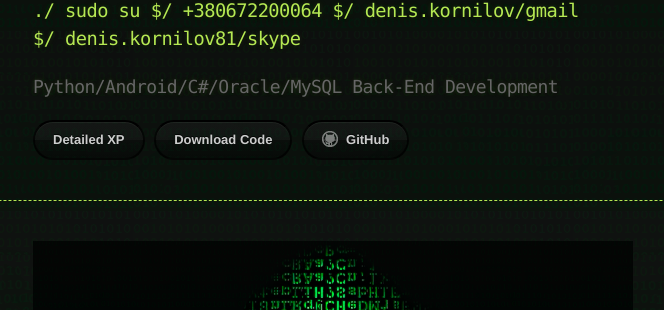
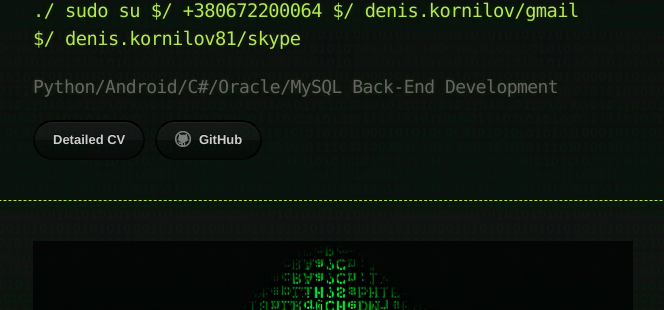
Before and after one commit to kornilov1981/kornilov1981.github.io, a Jekyll site: the page built from index.md, in a window 1280 px wide and 900 px high. Shown: the part 149-459 px from the top of the window, without its empty margins (307-971 px from the left). Built offline with Jekyll 4.4.1, drawn with Linux system fonts in a browser that asks for light colours.

Commit message:
Header Btn Fix

```diff
--- a/_layouts/default.html
+++ b/_layouts/default.html
@@ -25,8 +25,8 @@
         <section id="downloads">
           {% if site.show_downloads %}
           	<nobr>
-                <a href="{{ site.github.zip_url }}" class="btn ex" target="_blank">Detailed XP</a>
-                <a href="{{ site.github.zip_url }}" class="btn ex" target="_blank">Download Code</a>
+                <a href="{{ site.github.zip_url }}" class="btn ex" target="_blank">Detailed CV</a>
+                <!--<a href="{{ site.github.zip_url }}" class="btn ex" target="_blank">Download Code</a>-->
             </nobr>
           {% endif %}
           <a href="{{ site.github.repository_url }}" class="btn btn-github ex" target="_blank"><span class="icon"></span>GitHub</a>
```
